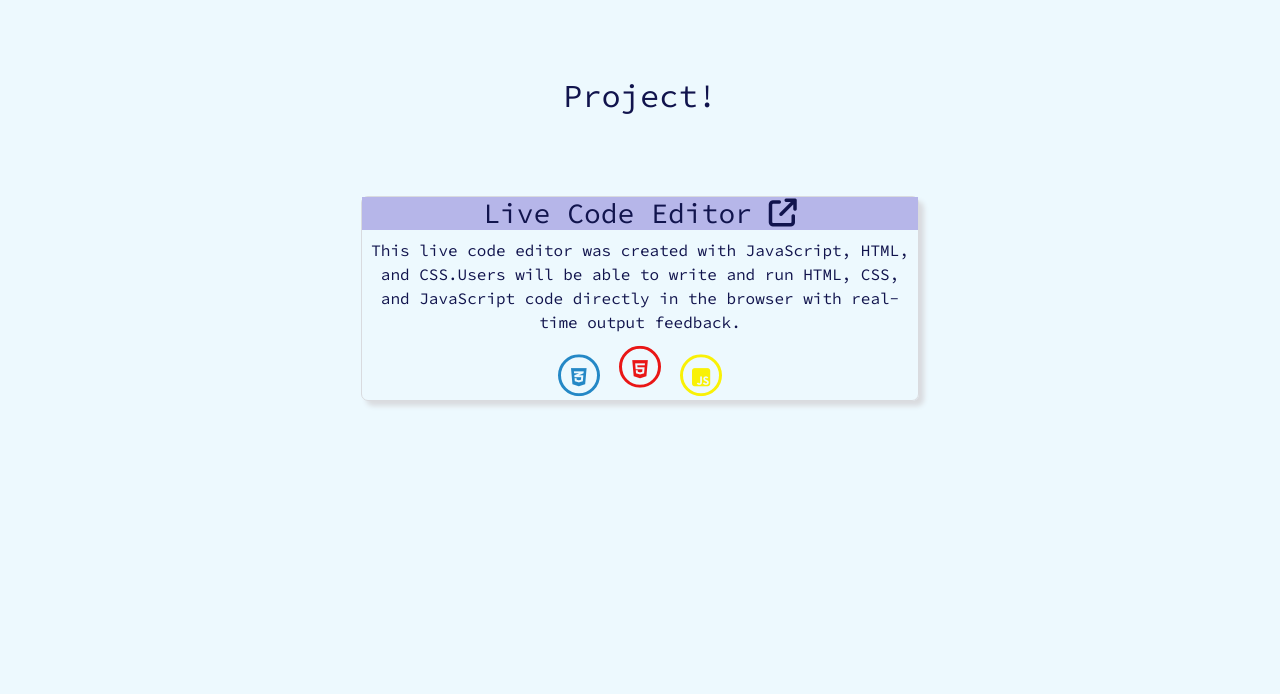
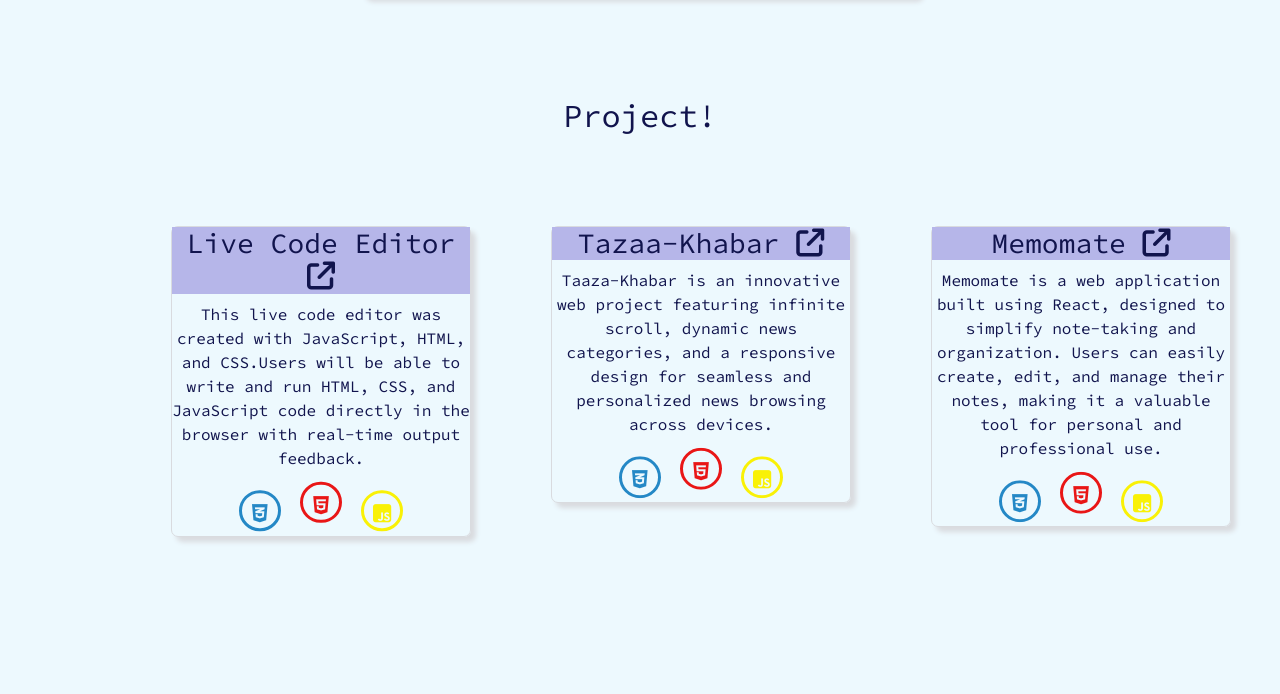
Before and after one commit to SanyaRaj08/my_portfolio, a plain HTML site: page index.html in a window 1280 px wide. Shown: the part 2018-2712 px from the top of the page. Drawn offline with nearby package versions, Linux system fonts and the light colour scheme; a script that the page names is missing; a web font is replaced by a local one.

Commit message:
updated Resume

```diff
--- a/index.html
+++ b/index.html
@@ -56,7 +56,7 @@
                                 class=" fa-brands fa-github fa-sm"></i></a>
                         <a class="lo " href="mailto:rajsanya05@gmail.com"><i class="fa-brands fa-google fa-sm"></i></a>
                         <p class="btn">
-                            <a class=" btn-bg" href="Sanya's Resume.pdf" target="_blank">Resume</a>
+                            <a class=" btn-bg" href="https://drive.google.com/file/d/1z74uVBiyzrO2yxmODBLcIx3D8lgZ8j9H/view" target="_blank">Resume</a>
                         </p>
                     </div>
                 </div>
@@ -71,7 +71,10 @@
         <section id="about">
             <div class="container">
                 <p class="about-me slideInLeft">About <span>Me</span></p>
-                <span class="element2 fd"></span>
+                <div class="container about-container">
+                    <div class="element2 fd"></div>
+                </div>
+
 
                 <p class="fd ed slideInLeft">Education</p>
                 <div>
@@ -115,7 +118,8 @@
                 <div class="project_h">
                     <h2>Project!</h2>
                 </div>
-
+                <div class="row">
+                    <div class="col-lg-4">
                         <div class="box project_box">
                             <h3 class="project_name">Live Code Editor
                                <a href="https://sanyaraj08.github.io/live_code_editor/">
@@ -129,9 +133,47 @@
                                 <i class="bounce_op fa-brands fa-html5 fa-2xl" style="color: #e91616;"></i>
                                 <i class="bounce fa-brands fa-square-js fa-2xl" style="color: #f9f106;"></i>
                                </div>
+                        </div>
+                    </div>
+                    <div class="col-lg-4">
+                        <div class="box project_box ">
+                            <h3 class="project_name">Tazaa-Khabar
+                               <a href="https://github.com/SanyaRaj08/tazaa-khabar.git">
+                                <i class="fa-solid link_icon fa-arrow-up-right-from-square"></i>
+                               </a> </h3>
+                               <div class="proj_desc">
+                                <p >Taaza-Khabar is an innovative web project featuring infinite scroll, dynamic news categories, and a responsive design for seamless and personalized news browsing across devices.</p>
+                               </div>
+                               <div class="lang_icon">
+                                <i class="bounce fa-brands fa-css3-alt fa-2xl" style="color: #2488c6;"></i>
+                                <i class="bounce_op fa-brands fa-html5 fa-2xl" style="color: #e91616;"></i>
+                                <i class="bounce fa-brands fa-square-js fa-2xl" style="color: #f9f106;"></i>
+                               </div>
+                        </div>
+                    </div>
+                    <div class="col-lg-4">
+                        <div class="box project_box">
+                            <h3 class="project_name">Memomate
+                               <a href="https://memomate-notebook.netlify.app/">
+                                <i class="fa-solid link_icon fa-arrow-up-right-from-square"></i>
+                               </a> </h3>
+                               <div class="proj_desc">
+                                <p >Memomate is a web application built using React, designed to simplify note-taking and organization.
+                                    Users can easily create, edit, and manage their notes, making it a valuable tool for personal and
+                                    professional use.</p>
+                               </div>
+                               <div class="lang_icon">
+                                <i class="bounce fa-brands fa-css3-alt fa-2xl" style="color: #2488c6;"></i>
+                                <i class="bounce_op fa-brands fa-html5 fa-2xl" style="color: #e91616;"></i>
+                                <i class="bounce fa-brands fa-square-js fa-2xl" style="color: #f9f106;"></i>
+                               </div>
+                        </div>
+                    </div>
+                </div>
 
 
-                </div>
+
+
 
                 </p>
             </div>
--- a/style.css
+++ b/style.css
@@ -142,6 +142,9 @@ body {
     font-family: 'Source Code Pro', monospace;
     text-align: center;
 }
+.about-container{
+    height: 80px;
+}
 
 .contact-me,
 .about-me {
@@ -229,6 +232,7 @@ body {
     background-color: #b6b6e9;
 }
 .project_box{
+    width: 300px;
     border-top: 1px solid #d9dbdf;
 }
 
```
Also changed, not shown: 1 other file. Lines whose indentation alone changed are shown as unchanged.
